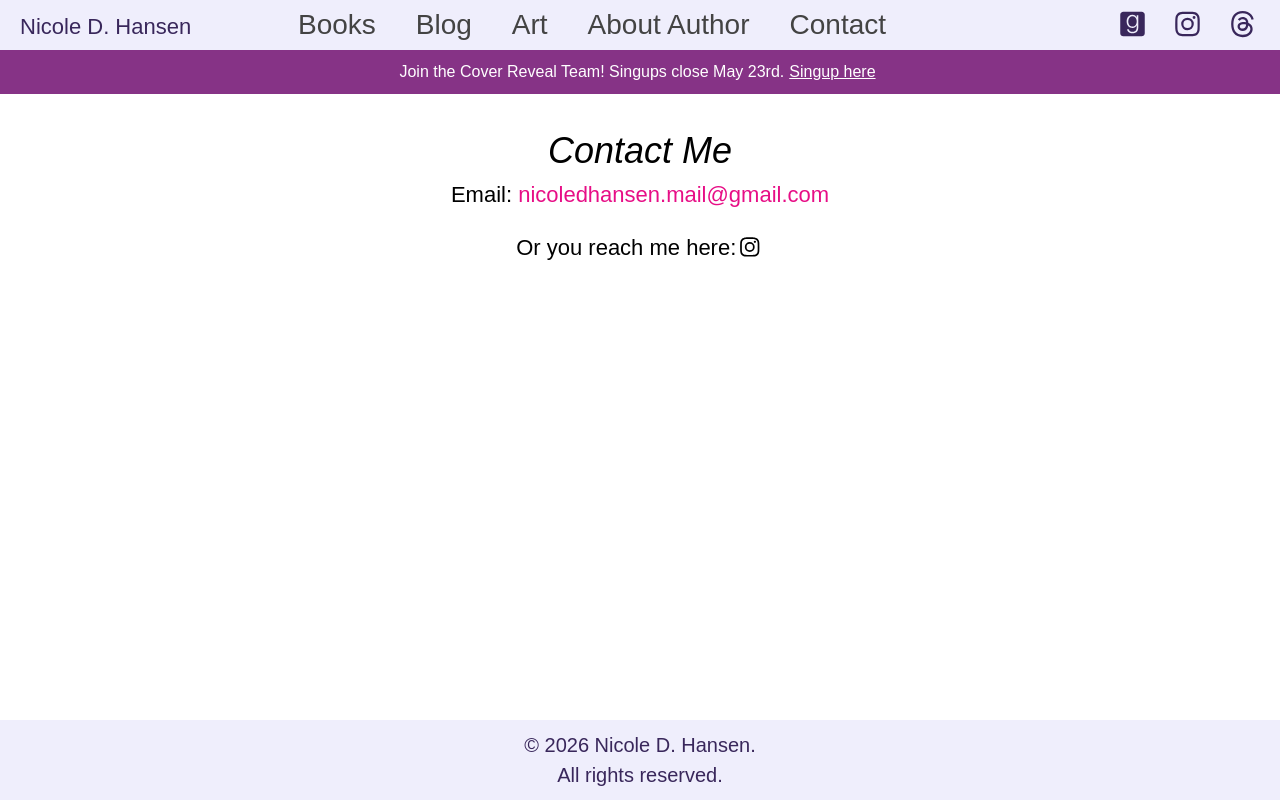
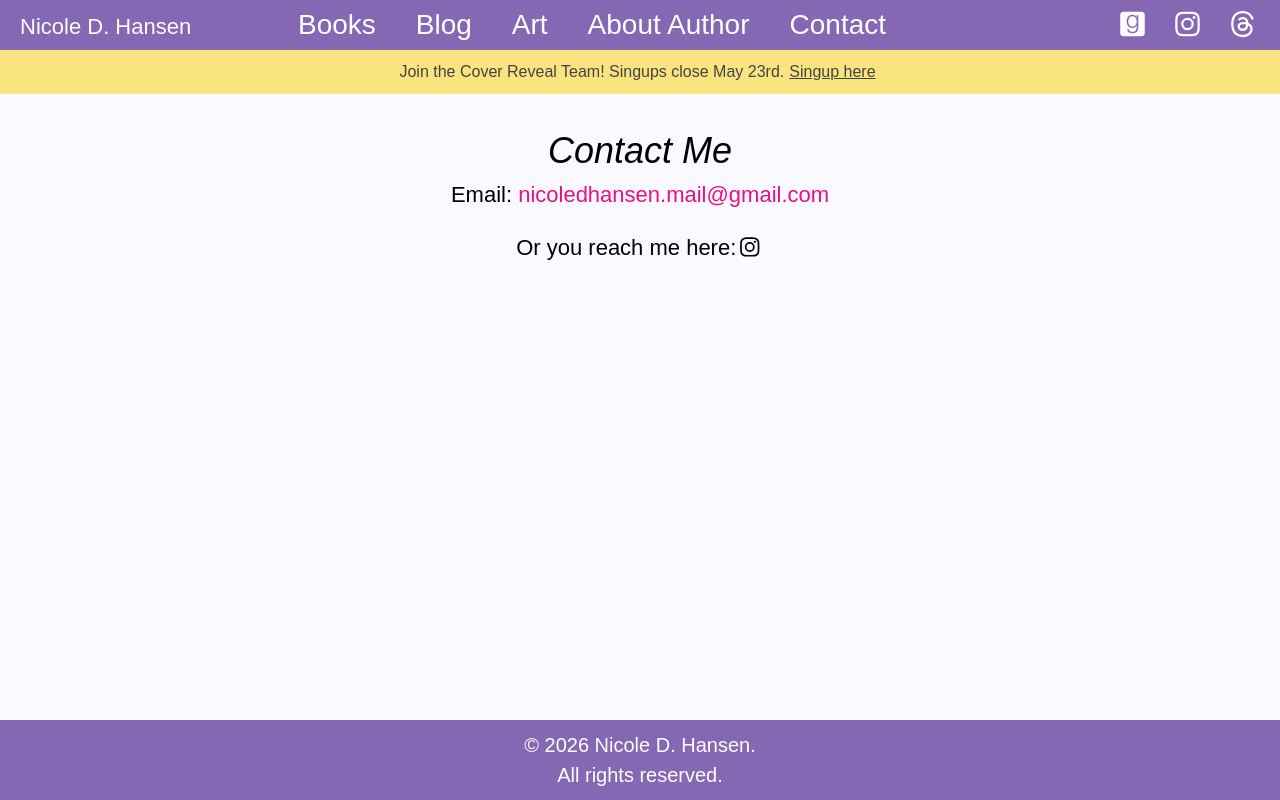
Before and after one commit to NikkiDilling/UpdatedAuthorWebsite, a Next.js app: page /Contact in a window 1280 px wide. Built offline with nearby package versions, Linux system fonts and the light colour scheme; a web font is replaced by a local one.

Commit message:
updated colors

```diff
--- a/app/components/ComponentStyles.module.scss
+++ b/app/components/ComponentStyles.module.scss
@@ -5,8 +5,8 @@
     align-items: center;
     flex-direction: row;
     justify-content: center;
-    color: white;
-    background-color: rgb(134, 51, 134);
+    color: #434343;
+    background-color: rgb(250, 228, 128);
 }
 
 .link {
--- a/app/components/NewsLetterForm.tsx
+++ b/app/components/NewsLetterForm.tsx
@@ -59,6 +59,7 @@ export default function NewsletterForm() {
                         placeholder="Email"
                         required
                         value={email}
+                        style={{color: "white"}}
                         onChange={e => setEmail(e.target.value)}
                     />
                     <Button variant="contained" type="submit" className={classes.subscribeBtn}>Subscribe</Button>
--- a/app/css/AboutPage.module.scss
+++ b/app/css/AboutPage.module.scss
@@ -1,5 +1,4 @@
 .container {
-    background: #ffff;
     color: #39275B;
     height: 100%;
     width: 90%;
--- a/app/css/ArtPage.module.scss
+++ b/app/css/ArtPage.module.scss
@@ -1,5 +1,4 @@
 .container {
-    background: #ffff;
     color: #39275B;
     height: 100%;
     width: 90%;
@@ -21,7 +20,6 @@
     height: 400px;
     aspect-ratio: 3 / 4;
     /* book / artwork friendly */
-    background: #f4f4f6;
     /* optional neutral backdrop */
     display: flex;
     flex-direction: row;
--- a/app/css/BlogPage.module.scss
+++ b/app/css/BlogPage.module.scss
@@ -1,7 +1,6 @@
 .container {
     display: flex;
     flex-direction: column;
-    background: #ffff;
     color: #39275B;
     height: 100%;
     margin: 10px auto;
--- a/app/css/Footer.module.scss
+++ b/app/css/Footer.module.scss
@@ -1,6 +1,6 @@
     .container {
-        background: #EFEEFC;
-        color: #39275B;
+        background: rgb(133, 103, 180);
+        color: white;
         display: flex;
         flex-direction: column;
         justify-content: center;
--- a/app/css/Header.module.scss
+++ b/app/css/Header.module.scss
@@ -2,12 +2,17 @@
 .listItem svg {
     font-size: 22px !important;
     width: fit-content;
-    color: #39275B;
+    color: rgb(255, 255, 255);
     text-decoration: none !important;
 }
 
 .listItem {
     margin: 20px;
+
+
+    span{
+        font-size: 24px;
+    }
 }
 
 .listItem svg {
@@ -21,7 +26,8 @@
 }
 
 .containerHeader {
-    background: #EFEEFC;
+
+    background: rgb(133, 103, 180) ;
     display: flex;
     flex-direction: row;
     align-items: center;
@@ -38,7 +44,7 @@
 }
 
 .title a {
-    color: #39275B;
+    color: white;
     width: fit-content;
     margin-left: 20px;
     font-size: 20px;
@@ -64,8 +70,10 @@
     margin-right: 20px;
     cursor: pointer;
 
+
     svg {
         font-size: 50px !important;
+        fill: white;
     }
 }
 
@@ -84,7 +92,7 @@
         gap: 20px;
 
         .icon {
-            color: #39275B;
+            color: white;
             cursor: pointer;
         }
 
--- a/app/css/MainPage.module.scss
+++ b/app/css/MainPage.module.scss
@@ -1,5 +1,4 @@
 .container {
-    background: #ffff;
     color: #39275B;
     height: 100%;
     width: 100%;
--- a/app/css/Navgation.module.scss
+++ b/app/css/Navgation.module.scss
@@ -5,7 +5,7 @@
     width: 100%;
 
     a {
-        color: #434343;
+        color: white;
         text-decoration: none;
         margin: 10px 20px;
         cursor: pointer;
--- a/app/globals.css
+++ b/app/globals.css
@@ -16,6 +16,7 @@
 
 main {
   flex: 1;
+  background: transparent;
 }
 
 .unreleased {
@@ -64,4 +65,5 @@ body {
   display: flex;
   flex-direction: column;
   min-height: 100vh;
+  background: #f9f9ff;
 }
```
